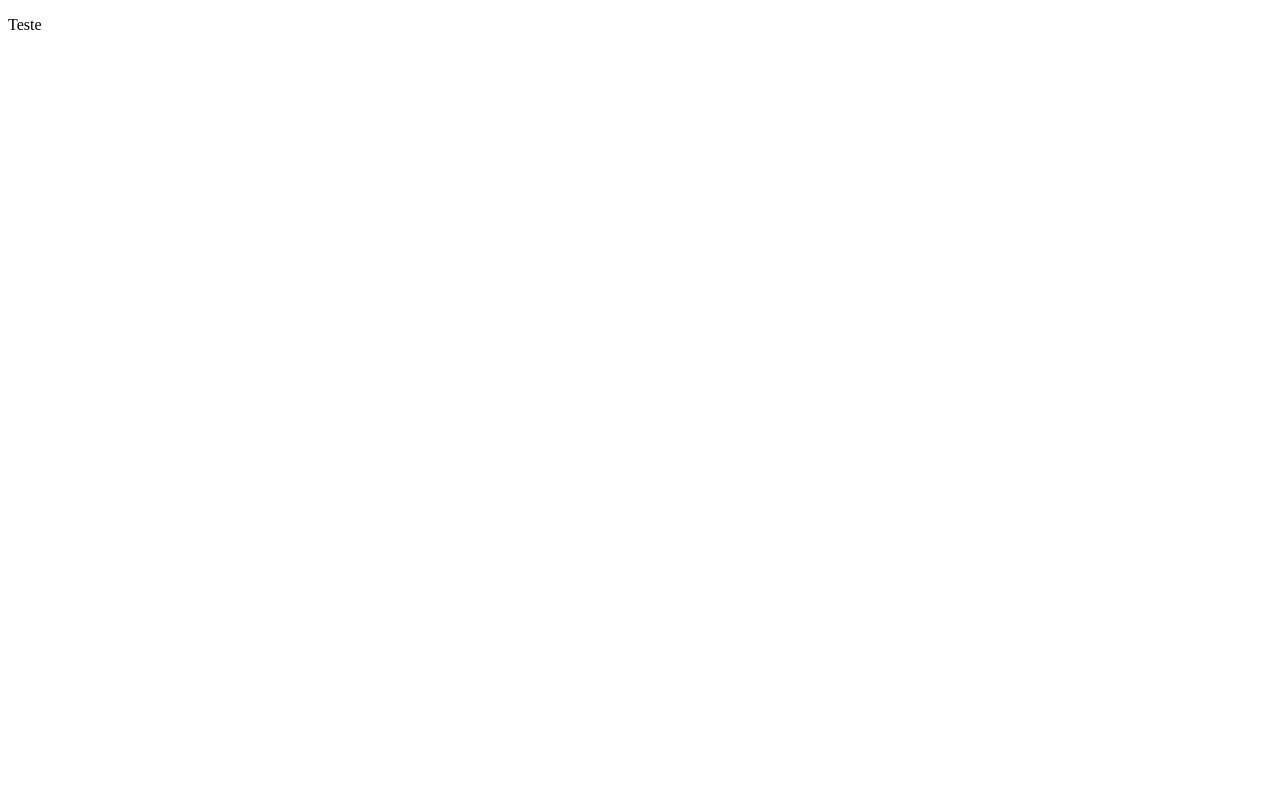
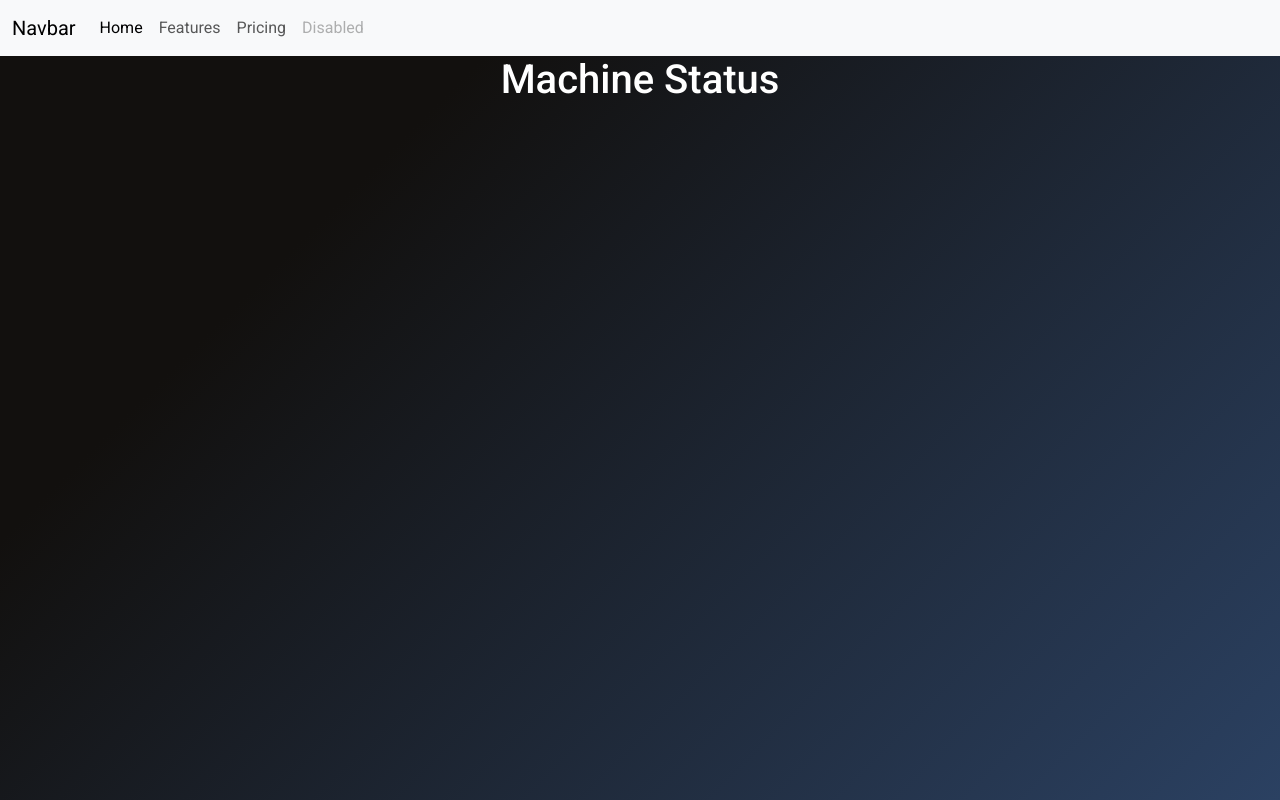
Before and after one commit to gabrielsc40/gabrielsc40.github.io, a plain HTML site: page health_pc/index/inde.html in a window 1280 px wide. Drawn offline with nearby package versions, Linux system fonts and the light colour scheme; files that its build step writes are made by us from their sources.

Commit message:
Estrutura basica

```diff
--- /dev/null
+++ b/CSS/styles.css
@@ -0,0 +1,23 @@
+* {
+  margin: 0;
+  padding: 0;
+  box-sizing: border-box;
+  text-decoration: none;
+  border: none;
+  outline: none;
+  scroll-behavior: smooth;
+  font-family: "Roboto";
+}
+
+body {
+  height: 100vh;
+  background: center;
+  background: cover;
+  background: no-repeat;
+  background-color: #2b4162;
+  background-image: linear-gradient(315deg, #2b4162 0%, #12100e 74%);
+}
+
+#title {
+  color: #fff;
+}
--- a/health_pc/index/inde.html
+++ b/health_pc/index/inde.html
@@ -1,11 +1,64 @@
 <!DOCTYPE html>
 <html lang="pt-br">
+
 <head>
+    <!-- Bootstrap -->
+    <link href="https://cdn.jsdelivr.net/npm/bootstrap@5.3.3/dist/css/bootstrap.min.css" rel="stylesheet"
+        integrity="sha384-QWTKZyjpPEjISv5WaRU9OFeRpok6YctnYmDr5pNlyT2bRjXh0JMhjY6hW+ALEwIH" crossorigin="anonymous">
+    <script src="https://cdn.jsdelivr.net/npm/bootstrap@5.3.3/dist/js/bootstrap.bundle.min.js"
+        integrity="sha384-YvpcrYf0tY3lHB60NNkmXc5s9fDVZLESaAA55NDzOxhy9GkcIdslK1eN7N6jIeHz"
+        crossorigin="anonymous"></script>
+    <link rel="stylesheet" href="https://cdn.jsdelivr.net/npm/bootstrap-icons@1.11.3/font/bootstrap-icons.min.css">
+    <!-- Material Icon -->
+    <link href="https://fonts.googleapis.com/icon?family=Material+Icons" rel="stylesheet">
+    <!-- Jquery -->
+    <script src="/jquery-3.7.1.min.js"></script>
+    <!-- Font ROBOTO -->
+    <link rel="preconnect" href="https://fonts.googleapis.com">
+    <link rel="preconnect" href="https://fonts.gstatic.com" crossorigin>
+    <link href="https://fonts.googleapis.com/css2?family=Roboto:ital,wght@0,100..900;1,100..900&display=swap"
+        rel="stylesheet">
+    <!-- script JS -->
+    <script src="/health_pc/script/script.js"></script>
+    <!-- CSS -->
+    <link rel="stylesheet" href="/health_pc/CSS/styles.css">
     <meta charset="UTF-8">
     <meta name="viewport" content="width=device-width, initial-scale=1.0">
     <title>Health PC</title>
 </head>
+
+<header>
+    <nav class="navbar navbar-expand-lg bg-body-tertiary">
+        <div class="container-fluid">
+            <a class="navbar-brand" href="#">Navbar</a>
+            <button class="navbar-toggler" type="button" data-bs-toggle="collapse" data-bs-target="#navbarNav"
+                aria-controls="navbarNav" aria-expanded="false" aria-label="Toggle navigation">
+                <span class="navbar-toggler-icon"></span>
+            </button>
+            <div class="collapse navbar-collapse" id="navbarNav">
+                <ul class="navbar-nav">
+                    <li class="nav-item">
+                        <a class="nav-link active" aria-current="page" href="#">Home</a>
+                    </li>
+                    <li class="nav-item">
+                        <a class="nav-link" href="#">Features</a>
+                    </li>
+                    <li class="nav-item">
+                        <a class="nav-link" href="#">Pricing</a>
+                    </li>
+                    <li class="nav-item">
+                        <a class="nav-link disabled" aria-disabled="true">Disabled</a>
+                    </li>
+                </ul>
+            </div>
+        </div>
+    </nav>
+</header>
+
 <body>
-    <p>Teste</p>
+    <div id="title" class="container text-center">
+        <h1>Machine Status</h1>
+    </div>
 </body>
+
 </html>
```
Also changed, not shown: script/script.js (added).
